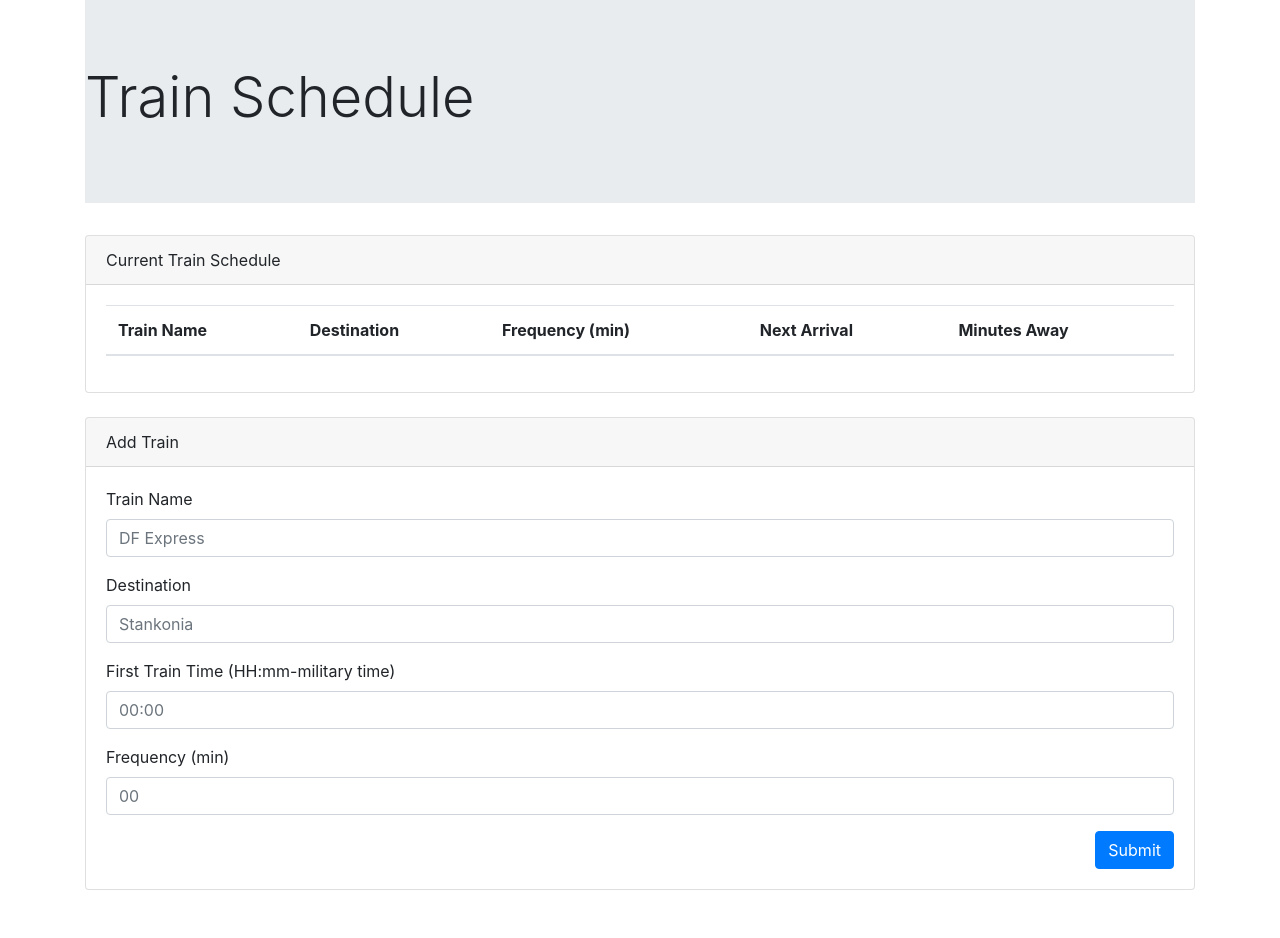
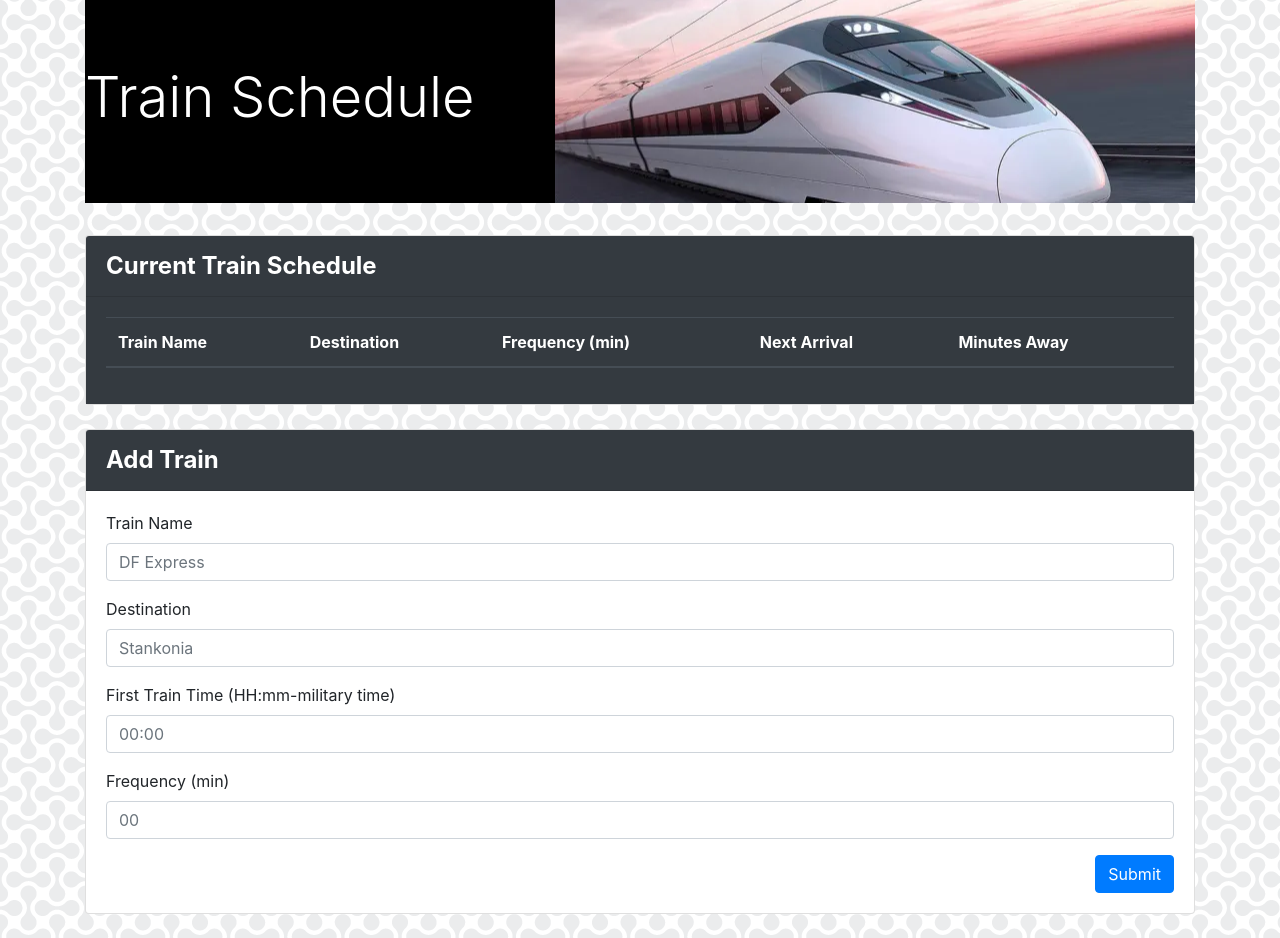
Before and after one commit to dsampson89/TrainScheduler, a plain HTML site: page index.html in a window 1280 px wide. Before the commit the page ends 914 px from the top, so only its background shows below. Drawn offline with nearby package versions, Linux system fonts and the light colour scheme; no server answers.

Commit message:
css added

```diff
--- a/assets/css/train.css
+++ b/assets/css/train.css
@@ -0,0 +1,19 @@
+body{
+    background: url(../images/double-bubble.png);
+}
+
+
+.jumbotron{
+    background: url(../images/train.webp);
+    background-repeat: no-repeat;
+    background-color: black;
+    background-position: right;
+    color: white;
+}
+
+.card-header{
+    color: white;
+    font-weight: bold;
+    font-size: x-large;
+
+}
--- a/index.html
+++ b/index.html
@@ -31,9 +31,9 @@
             <!--Train Table-->
             <div class="col-md-12">
                 <div class="card mb-4">
-                    <div class="card-header">Current Train Schedule</div>
-                    <div class="card-body">
-                      <table class="table" id='train-table'>
+                    <div class="card-header bg-dark">Current Train Schedule</div>
+                    <div class="card-body bg-dark">
+                      <table class="table table-striped table-dark" id='train-table'>
                         <thead>
                           <tr>
                             <th scope="col">Train Name</th>
@@ -54,7 +54,7 @@
         <div class="row">
             <div class="col-md-12">
                 <div class="card mb-4">
-                    <div class="card-header">Add Train</div>
+                    <div class="card-header bg-dark">Add Train</div>
                     <div class="card-body">
                       <form>
                         <div class="form-group">
```
Also changed, not shown: assets/images/double-bubble.png (added), assets/images/train.webp (added).
